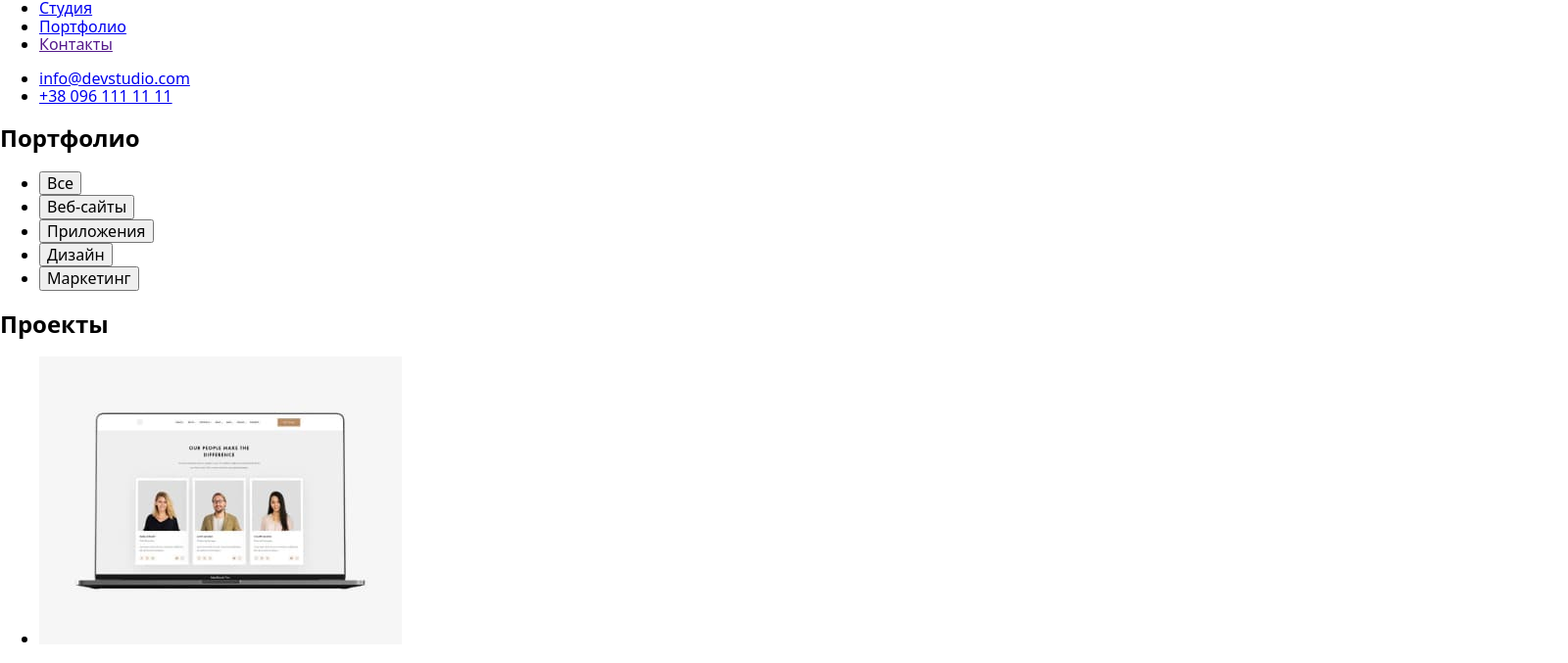
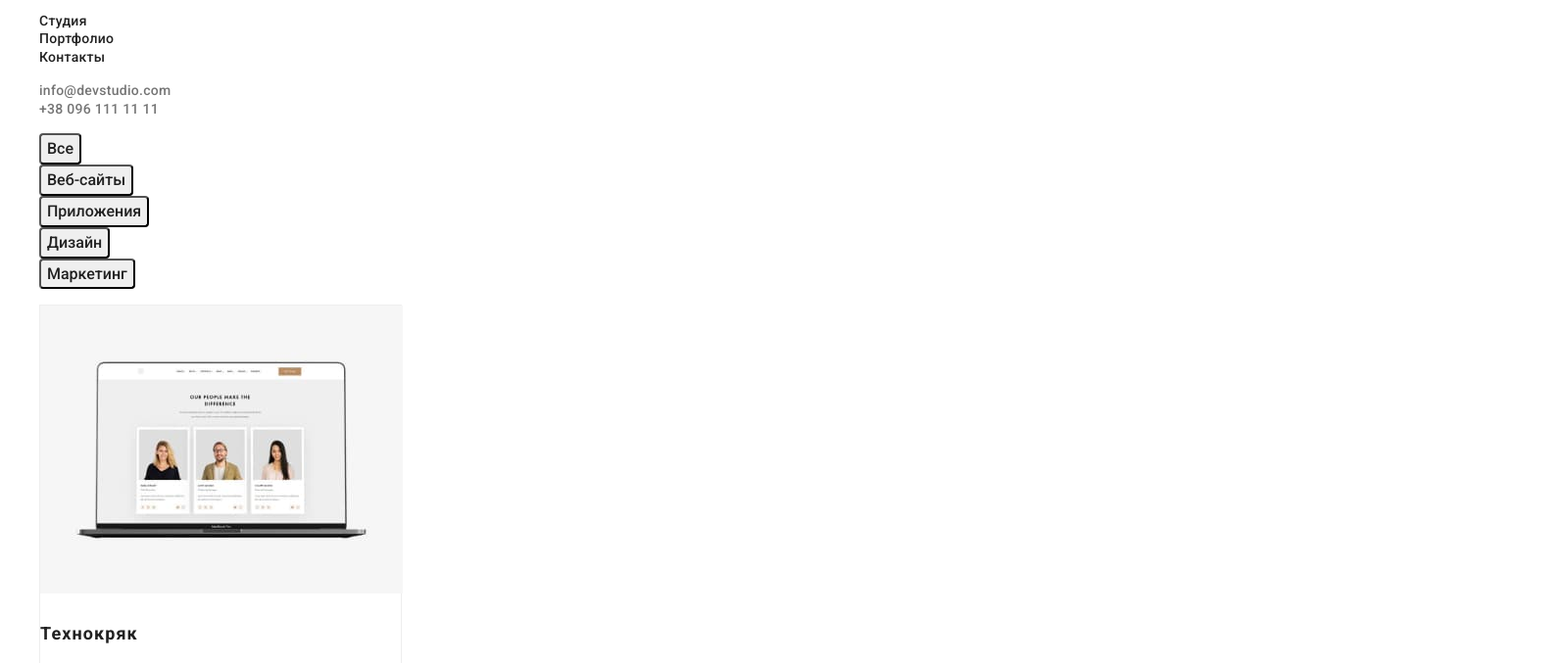
Before and after one commit to electro-nic/goit-markup-hw-02, a plain HTML site: page portfolio.html in a window 1280 px wide. Shown: the part 35-712 px from the top of the page at 98% size, 1600 px wide, since content can reach past the window. Drawn offline with nearby package versions, Linux system fonts and the light colour scheme.

Commit message:
edit bug

```diff
--- a/portfolio.html
+++ b/portfolio.html
@@ -7,7 +7,7 @@
     <meta name="viewport" content="width=device-width, initial-scale=1.0">
     <title>Portfolio</title>
     <link rel="stylesheet" href="https://cdnjs.cloudflare.com/ajax/libs/modern-normalize/1.0.0/modern-normalize.min.css">
-    <link rel="stylesheet" href="css/style.css">
+    <link rel="stylesheet" href="css/styles.css">
     <link rel="preconnect" href="https://fonts.gstatic.com">
     <link href="https://fonts.googleapis.com/css2?family=Raleway:wght@700&family=Roboto:wght@400;500;700;900&display=swap"
         rel="stylesheet">
```
Also changed, not shown: css/styles.css (+3 -20 lines).
